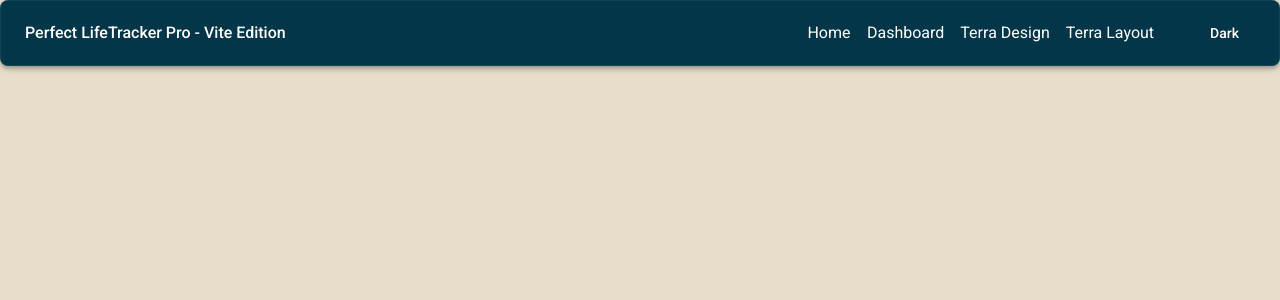
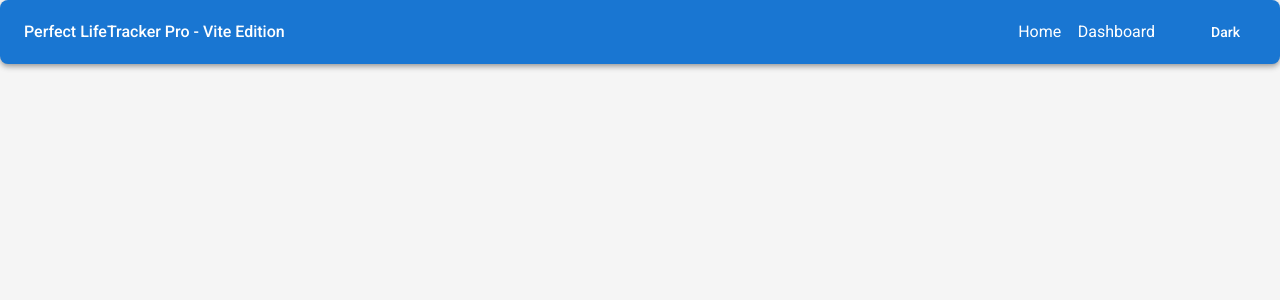
Before and after one commit to Perfectz/perfectlifetracker, a React (Vite) app in the folder frontend/: page /tasks in a window 1280 px wide. Shown: the top 300 px of the page. Built offline with nearby package versions, Linux system fonts and the light colour scheme; some icons are missing.

Commit message:
Remove Terra demo pages and styling

```diff
--- a/frontend/src/App.tsx
+++ b/frontend/src/App.tsx
@@ -25,8 +25,6 @@ import { useTheme } from '@mui/material/styles';
 import { responsiveLightTheme, responsiveDarkTheme } from './theme';
 import HomePage from './pages/HomePage';
 import DashboardPage from './pages/DashboardPage';
-import TerraDesignDemo from './pages/TerraDesignDemo';
-import TerraLayoutDemo from './pages/TerraLayoutDemo';
 import Link from '@mui/material/Link';
 import ErrorBoundary from './components/ErrorBoundary';
 
@@ -56,8 +54,6 @@ function App() {
   const navigationLinks = [
     { text: 'Home', path: '/' },
     { text: 'Dashboard', path: '/dashboard' },
-    { text: 'Terra Design', path: '/terra-design' },
-    { text: 'Terra Layout', path: '/terra-layout' },
   ];
 
   const drawer = (
@@ -164,8 +160,6 @@ function App() {
           <Routes>
             <Route path="/" element={<HomePage />} />
             <Route path="/dashboard" element={<DashboardPage />} />
-            <Route path="/terra-design" element={<TerraDesignDemo />} />
-            <Route path="/terra-layout" element={<TerraLayoutDemo />} />
           </Routes>
         </ErrorBoundary>
       </Container>
--- a/frontend/src/theme.ts
+++ b/frontend/src/theme.ts
@@ -1,35 +1,21 @@
 /**
  * frontend/src/theme.ts
- * Material UI theme configuration with Terra color palette and responsive options
+ * Material UI theme configuration with light and dark mode options
  */
 import { createTheme, responsiveFontSizes, ThemeOptions } from '@mui/material/styles';
 
-// Terra Color Palette
-const terraPalette = {
-  pearl: '#E8DDCB',        // background
-  softTeal: '#70A9A1',     // borders, accents
-  tropicalRain: '#036564', // interactive elements
-  prussianBlue: '#033649', // app bars, important text
-  maastrichtBlue: '#031634' // primary text
-};
-
-// Define theme options with Terra palette
+// Define theme options without the problematic component styling
 const getThemeOptions = (mode: 'light' | 'dark'): ThemeOptions => ({
   palette: {
     mode,
     primary: {
-      main: terraPalette.tropicalRain, // Tropical Rain Forest for primary
+      main: '#1976d2', // blue tone for primary
     },
     secondary: {
-      main: terraPalette.softTeal, // Soft Teal for secondary
+      main: '#9c27b0', // purple tone for secondary
     },
     background: {
-      default: mode === 'light' ? terraPalette.pearl : '#121212',
-      paper: mode === 'light' ? '#FFFFFF' : '#1E1E1E',
-    },
-    text: {
-      primary: terraPalette.maastrichtBlue,
-      secondary: terraPalette.prussianBlue,
+      default: mode === 'light' ? '#f5f5f5' : '#121212',
     },
   },
   typography: {
@@ -86,117 +72,6 @@ export const lightTheme = createTheme(lightThemeBase, {
       styleOverrides: {
         root: {
           borderRadius: 8,
-          border: `1px solid ${terraPalette.softTeal}20`, // Light border with soft teal
-        },
-      },
-    },
-    MuiCardHeader: {
-      styleOverrides: {
-        root: {
-          padding: '16px 16px 8px 16px',
-          color: terraPalette.prussianBlue,
-        },
-      },
-    },
-    MuiCardContent: {
-      styleOverrides: {
-        root: {
-          padding: 16,
-          '&:last-child': {
-            paddingBottom: 16,
-          },
-        },
-      },
-    },
-    MuiContainer: {
-      styleOverrides: {
-        root: {
-          paddingLeft: {
-            xs: 16,
-            sm: 24,
-          },
-          paddingRight: {
-            xs: 16,
-            sm: 24,
-          },
-        },
-      },
-    },
-    MuiAppBar: {
-      styleOverrides: {
-        root: {
-          backgroundColor: terraPalette.prussianBlue,
-        },
-      },
-    },
-    MuiDrawer: {
-      styleOverrides: {
-        paper: {
-          backgroundColor: terraPalette.pearl,
-        },
-      },
-    },
-    MuiListItemButton: {
-      styleOverrides: {
-        root: {
-          '&.Mui-selected': {
-            backgroundColor: `${terraPalette.tropicalRain}20`,
-            color: terraPalette.tropicalRain,
-            '&:hover': {
-              backgroundColor: `${terraPalette.tropicalRain}30`,
-            },
-          },
-          '&:hover': {
-            backgroundColor: `${terraPalette.softTeal}20`,
-          },
-        },
-      },
-    },
-    MuiFab: {
-      styleOverrides: {
-        root: {
-          backgroundColor: terraPalette.tropicalRain,
-          color: terraPalette.pearl,
-          '&:hover': {
-            backgroundColor: terraPalette.prussianBlue,
-          },
-        },
-      },
-    },
-    MuiLinearProgress: {
-      styleOverrides: {
-        root: {
-          backgroundColor: `${terraPalette.pearl}`,
-          borderRadius: 5,
-          height: 10,
-        },
-        bar: {
-          backgroundColor: terraPalette.tropicalRain,
-          borderRadius: 5,
-        },
-      },
-    },
-  },
-});
-
-export const darkTheme = createTheme(darkThemeBase, {
-  components: {
-    MuiButton: {
-      defaultProps: {
-        disableElevation: true,
-      },
-      styleOverrides: {
-        root: {
-          textTransform: 'none',
-          padding: '8px 16px',
-        },
-      },
-    },
-    MuiPaper: {
-      styleOverrides: {
-        root: {
-          borderRadius: 8,
-          border: `1px solid ${terraPalette.softTeal}30`,
         },
       },
     },
@@ -231,66 +106,63 @@ export const darkTheme = createTheme(darkThemeBase, {
         },
       },
     },
-    MuiAppBar: {
+  },
+});
+
+export const darkTheme = createTheme(darkThemeBase, {
+  components: {
+    MuiButton: {
+      defaultProps: {
+        disableElevation: true,
+      },
       styleOverrides: {
         root: {
-          backgroundColor: terraPalette.maastrichtBlue,
+          textTransform: 'none',
+          padding: '8px 16px',
         },
       },
     },
-    MuiDrawer: {
+    MuiPaper: {
       styleOverrides: {
-        paper: {
-          backgroundColor: '#121212',
+        root: {
+          borderRadius: 8,
         },
       },
     },
-    MuiListItemButton: {
+    MuiCardHeader: {
       styleOverrides: {
         root: {
-          '&.Mui-selected': {
-            backgroundColor: `${terraPalette.tropicalRain}40`,
-            color: terraPalette.softTeal,
-            '&:hover': {
-              backgroundColor: `${terraPalette.tropicalRain}50`,
-            },
-          },
-          '&:hover': {
-            backgroundColor: `${terraPalette.softTeal}30`,
+          padding: '16px 16px 8px 16px',
+        },
+      },
+    },
+    MuiCardContent: {
+      styleOverrides: {
+        root: {
+          padding: 16,
+          '&:last-child': {
+            paddingBottom: 16,
           },
         },
       },
     },
-    MuiFab: {
+    MuiContainer: {
       styleOverrides: {
         root: {
-          backgroundColor: terraPalette.tropicalRain,
-          color: terraPalette.pearl,
-          '&:hover': {
-            backgroundColor: terraPalette.prussianBlue,
+          paddingLeft: {
+            xs: 16,
+            sm: 24,
           },
-        },
-      },
-    },
-    MuiLinearProgress: {
-      styleOverrides: {
-        root: {
-          backgroundColor: '#2A2A2A',
-          borderRadius: 5,
-          height: 10,
-        },
-        bar: {
-          backgroundColor: terraPalette.softTeal,
-          borderRadius: 5,
+          paddingRight: {
+            xs: 16,
+            sm: 24,
+          },
         },
       },
     },
   },
 });
 
-// Export Terra palette for use in other components
-export const terraColors = terraPalette;
-
 // Apply responsive font sizes
 export const responsiveLightTheme = responsiveFontSizes(lightTheme);
 export const responsiveDarkTheme = responsiveFontSizes(darkTheme);
```
